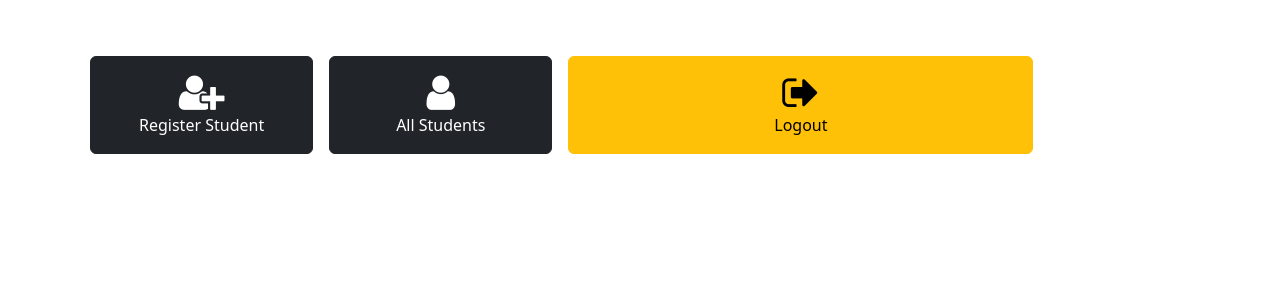
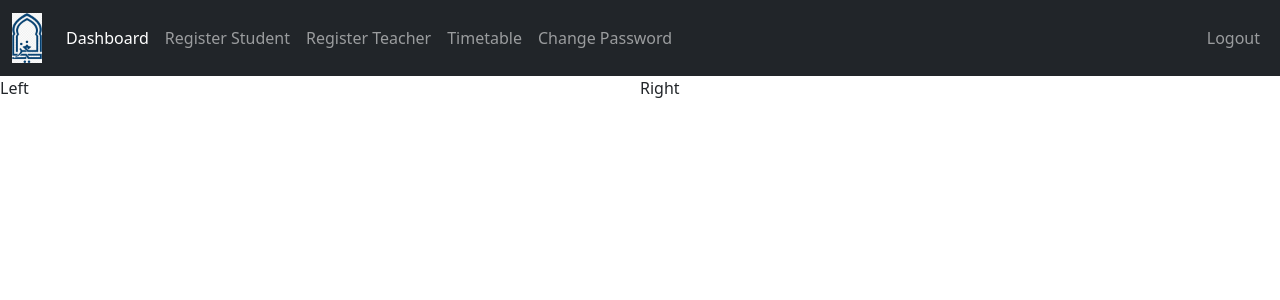
Before and after one commit to Habib-Ashraf-Hassan/internal_attachment_project, a PHP site: page /RegistrarOffice/index.php in a window 1280 px wide. Shown: the top 300 px of the page. Run offline with PHP 8.4, Linux system fonts and the light colour scheme; the visitor is signed in with stand-in values (Sample User, id 1).

Commit message:
adding a navbar to registrar home page

```diff
--- a/RegistrarOffice/inc/navbar.php
+++ b/RegistrarOffice/inc/navbar.php
@@ -0,0 +1,39 @@
+<nav class="navbar navbar-expand-lg navbar-dark bg-dark">
+    <div class="container-fluid">
+        <a class="navbar-brand" href="index.php">
+            <img src="../images/Madrassa_logo2.png" alt="Madrassa logo" width="30">
+        </a>
+        <button class="navbar-toggler" type="button" data-bs-toggle="collapse" data-bs-target="#navbarSupportedContent" aria-controls="navbarSupportedContent" aria-expanded="false" aria-label="Toggle navigation">
+        <span class="navbar-toggler-icon"></span>
+        </button>
+        <div class="collapse navbar-collapse" id="navbarSupportedContent">
+        <ul class="navbar-nav me-auto mb-2 mb-lg-0" id="navLinks">
+
+            <li class="nav-item">
+            <a class="nav-link" aria-current="page" href="index.php">Dashboard</a>
+            </li>
+
+            <li class="nav-item">
+            <a class="nav-link" href="">Register Student</a>
+            </li>
+
+            <li class="nav-item">
+            <a class="nav-link" href="">Register Teacher</a>
+            </li>
+
+            <li class="nav-item">
+            <a class="nav-link" href="">Timetable</a>
+            </li>
+
+            <li class="nav-item">
+            <a class="nav-link" href="">Change Password</a>
+            </li>
+        </ul>
+        <ul class="navbar-nav me-right mb-2 mb-lg-0">
+            <li class="nav-item">
+                <a class="nav-link" href="../logout.php">Logout</a>
+            </li>
+        </ul>
+        </div>
+    </div>
+</nav>
--- a/RegistrarOffice/index.php
+++ b/RegistrarOffice/index.php
@@ -18,8 +18,10 @@ if (isset($_SESSION['r_user_id']) &&
   <link rel="stylesheet" href="https://cdnjs.cloudflare.com/ajax/libs/font-awesome/4.7.0/css/font-awesome.min.css">
 </head>
 <body>
-
-     <div class="container mt-5">
+    <?php
+        include "inc/navbar.php";
+    ?>
+     <!-- <div class="container mt-5">
          <div class="container text-center">
              <div class="row row-cols-5">
                <a href="student-add.php"
@@ -39,7 +41,16 @@ if (isset($_SESSION['r_user_id']) &&
                </a>
              </div>
          </div>
-     </div>
+     </div> -->
+     <div class="row">
+        <div class="col-md-6">
+            Left
+        </div>
+            Right
+        <div class="col-md-6">
+
+        </div>
+    </div>
 
     <script src="https://cdn.jsdelivr.net/npm/bootstrap@5.2.0/dist/js/bootstrap.bundle.min.js"></script>
     <script>
```
